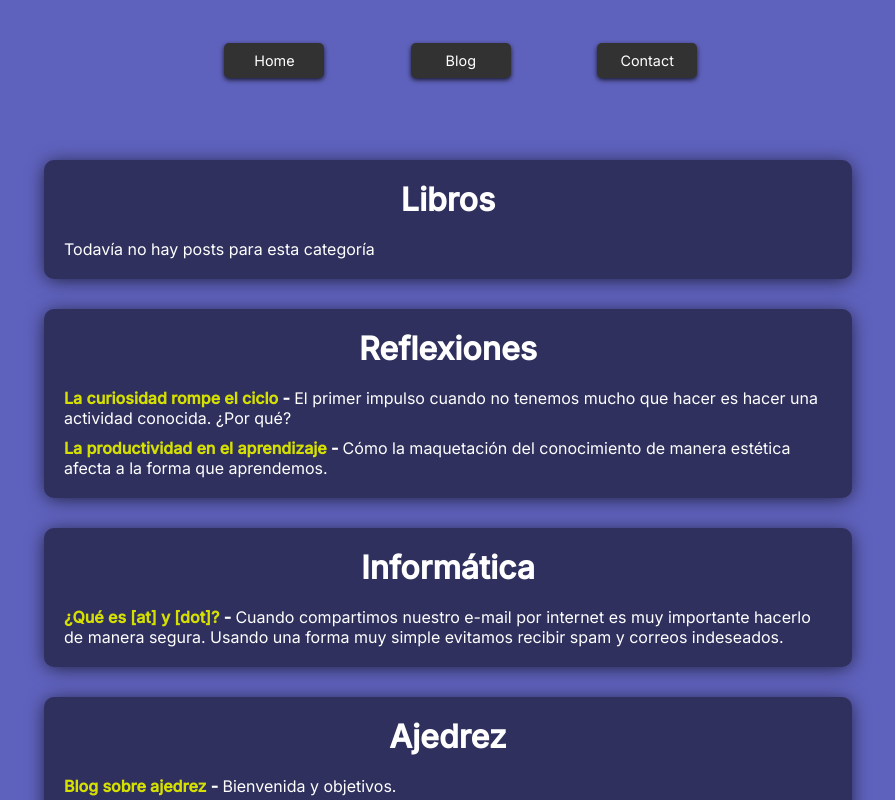
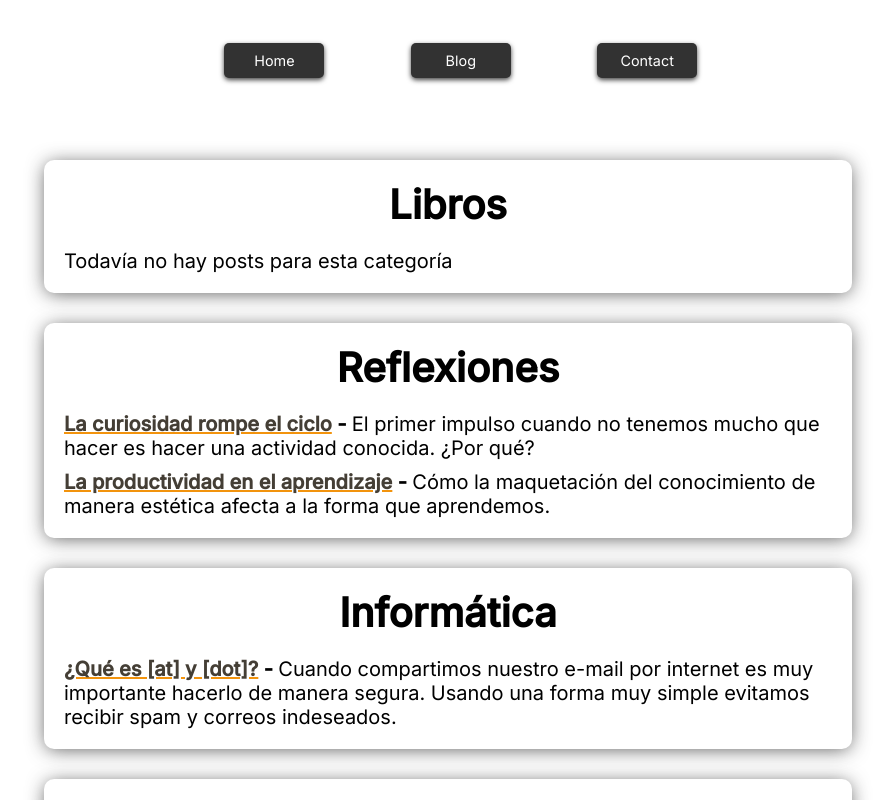
Before and after one commit to manuelalferez/personal-website, a React (Create React App) app: page /blog in a window 1280 px wide. Shown: the top 800 px of the page, without its empty margins (192-1087 px from the left). Built offline with nearby package versions, Linux system fonts and the light colour scheme.

Commit message:
Blog nuevo diseño

```diff
--- a/src/Component/Blog/Blog.css
+++ b/src/Component/Blog/Blog.css
@@ -3,19 +3,18 @@
     flex-wrap: wrap;
     padding-top: 20vh;
     padding-bottom: 10vh;
-  color: white;
-  background-color: #5F62BD;
+    background-color: white;
     display: flex;
     justify-content: center;
 }
 
 .Category__wrapper {
+    font-size: 20px;
     width: 60vw;
-  background: #2F305E;
     margin-bottom: 30px;
     border-radius: 10px;
     padding: 20px;
-  box-shadow: 0px 2px 19px -2px rgba(0,0,0,0.75);
+    box-shadow: 0px 2px 19px -2px rgba(32, 32, 32, 0.75);
 }
 
 .Blog__post {
@@ -26,12 +25,15 @@
 }
 
 .Post__link {
-  text-decoration: none;
-  color: #D5E001;
+    color: #443e35;
+    text-decoration: underline;
+    text-decoration-line: underline;
+    text-decoration-style: initial;
+    text-decoration-color: #f2930d;
 }
 
 .Post__link:hover {
-  color: #FFFF7A;
+    color: #f2930d;
 }
 
 .Blog__category {
@@ -44,6 +46,7 @@
         padding-top: 15vh;
     }
 }
+
 @media (max-width: 320px) {
     .Blog {
         padding-top: 25vh;
```
Lines whose indentation alone changed are shown as unchanged.
